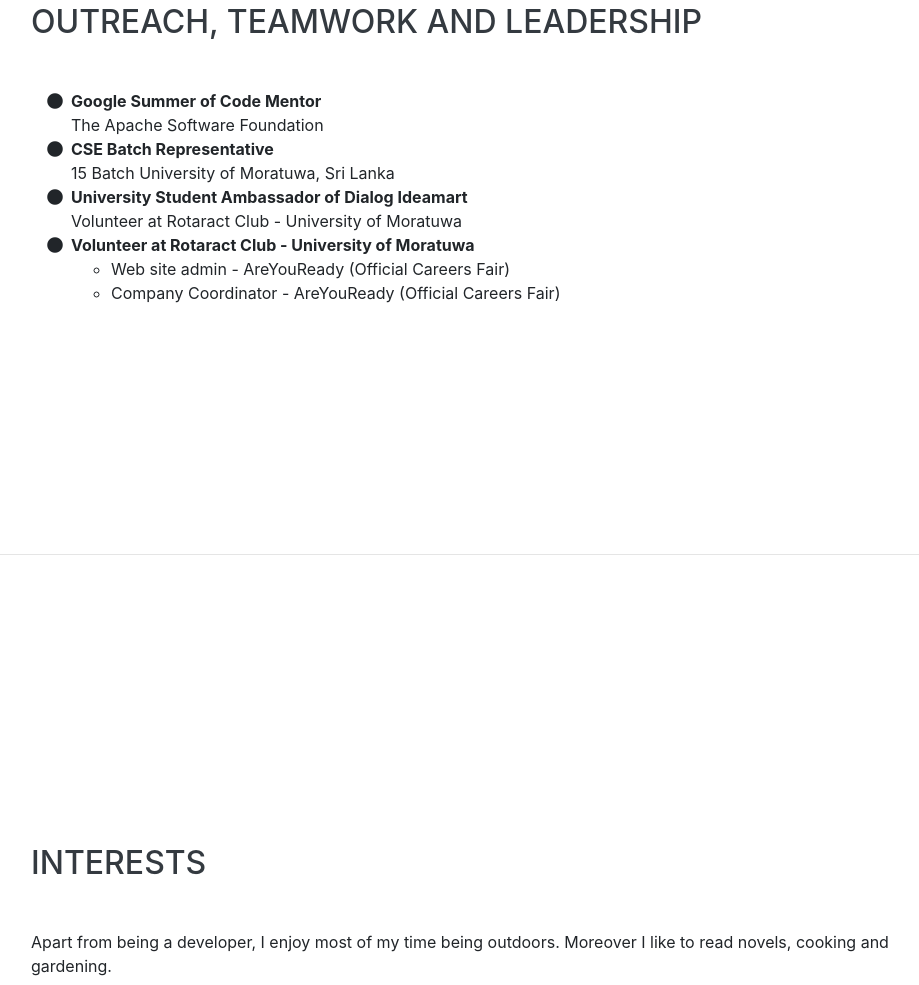
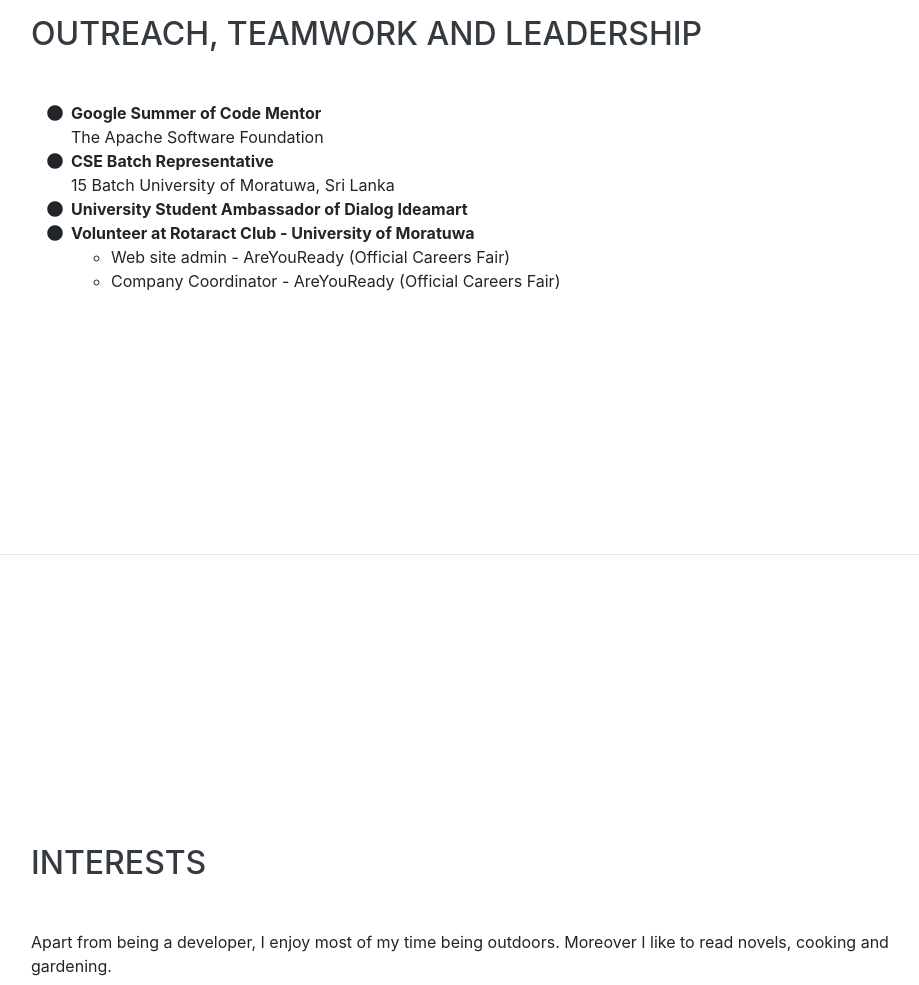
Before and after one commit to NGimhana/ngimhana-test.github.io, a website with bundled scripts: page index.html in a window 1280 px wide. Shown: the part 7917-8902 px from the top of the page, without its empty margins (289-1208 px from the left). Built offline with nearby package versions, Linux system fonts and the light colour scheme; files whose address does not match are found by name; a web font is replaced by a local one.

Commit message:
update page

```diff
--- a/index.html
+++ b/index.html
@@ -769,8 +769,6 @@
             <li>
                 <i class="fa-li fa fa-circle"></i>
                 <strong>University Student Ambassador of Dialog Ideamart</strong>
-                <br>
-                Volunteer at Rotaract Club - University of Moratuwa
             </li>
 
             <li>
```
